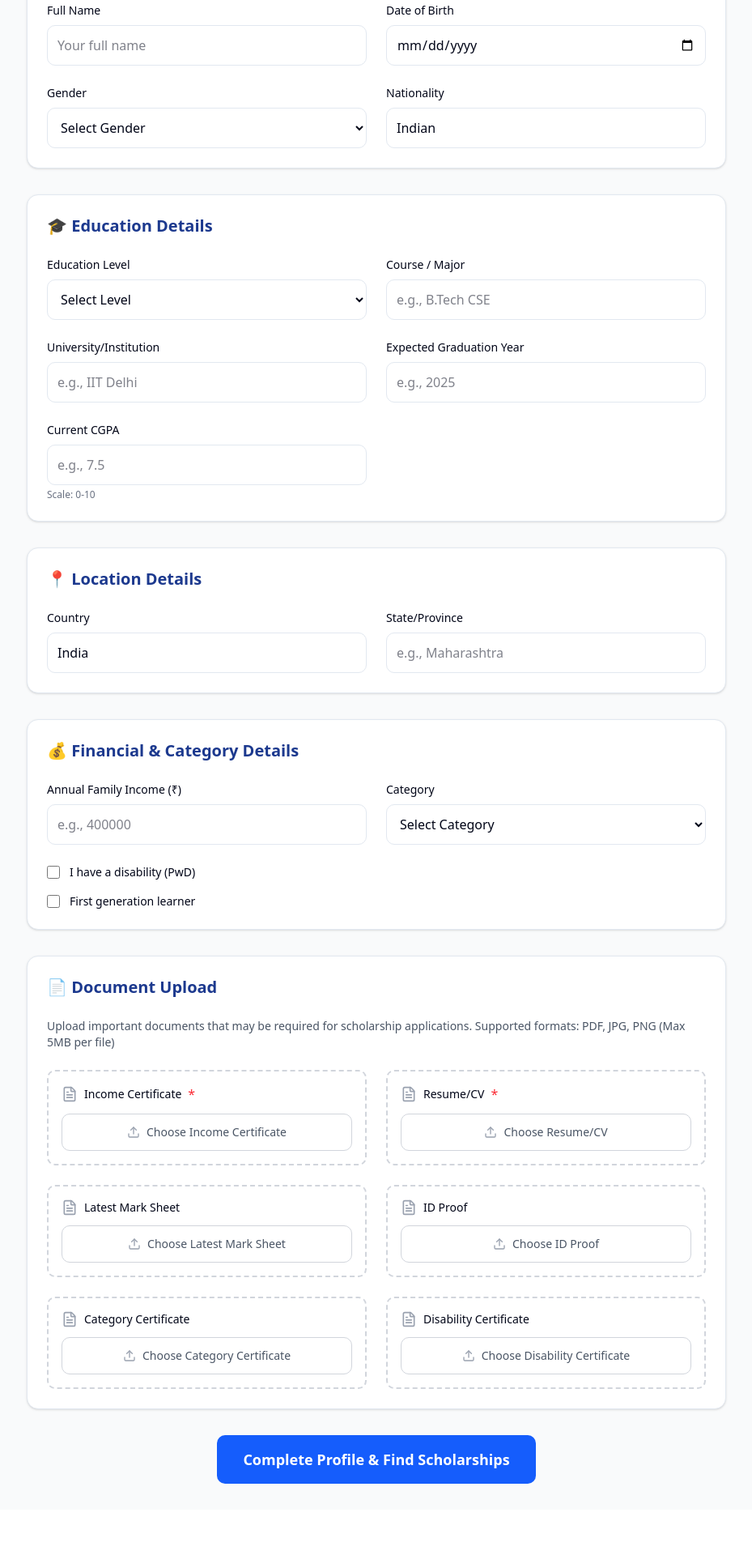
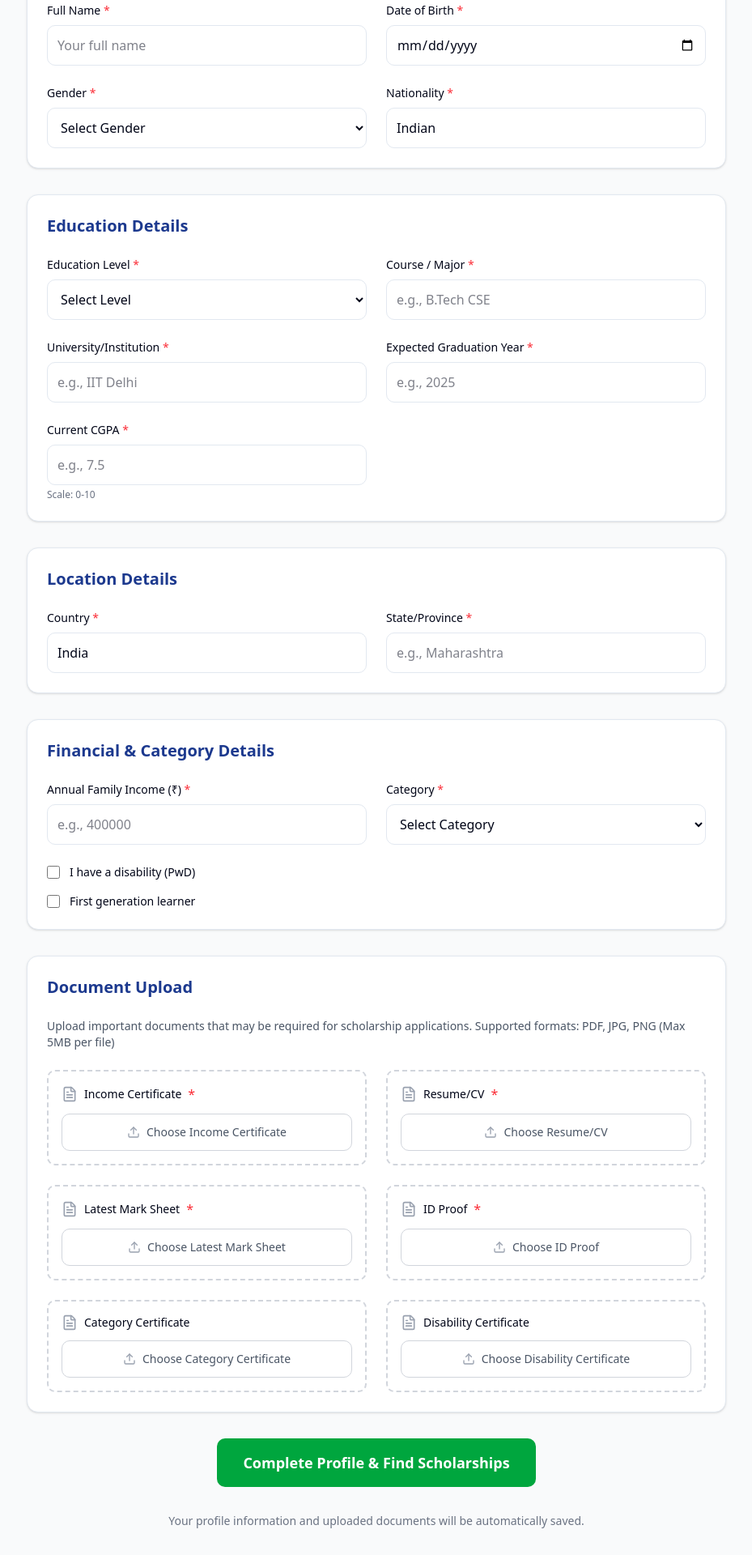
Before and after one commit to GursharenKaur/scholarLogic, a Next.js app: page /onboarding in a window 1280 px wide. Shown: the part 214-2134 px from the top of the page at 81% size, without its empty margins (175-1104 px from the left). Before the commit the page ends 2078 px from the top, so only its background shows below. Built offline with nearby package versions, Linux system fonts and the light colour scheme; no server answers.

Commit message:
onboarding page update2

```diff
--- a/app/onboarding/page.tsx
+++ b/app/onboarding/page.tsx
@@ -5,7 +5,8 @@ import { useRouter } from "next/navigation";
 import { saveUserProfile } from "@/actions/user";
 import { Upload, FileText, AlertCircle, CheckCircle } from "lucide-react";
 
-export default function OnboardingPage() {
+export default function OnboardingPage()
+{
   const router = useRouter();
   const [isSubmitting, setIsSubmitting] = useState(false);
   const [uploadedFiles, setUploadedFiles] = useState<{ [key: string]: File | null }>({});
@@ -45,7 +46,7 @@ export default function OnboardingPage() {
     <div className="min-h-screen bg-gray-50 py-8">
       <div className="max-w-4xl mx-auto px-4">
         <div className="text-center mb-8">
-          <h1 className="text-4xl font-bold text-gray-900 mb-2">Complete Your Profile 🎓</h1>
+          <h1 className="text-4xl font-bold text-gray-900 mb-2">Complete Your Profile</h1>
           <p className="text-lg text-gray-600">
             Help us find the best scholarships tailored just for you
           </p>
@@ -54,11 +55,11 @@ export default function OnboardingPage() {
         <form onSubmit={handleSubmit} className="space-y-8">
           {/* Basic Information Section */}
           <div className="bg-white rounded-xl shadow-sm border p-6">
-            <h2 className="text-xl font-semibold mb-6 text-blue-900">📋 Basic Information</h2>
+            <h2 className="text-xl font-semibold mb-6 text-blue-900">Basic Information</h2>
 
             <div className="grid grid-cols-1 md:grid-cols-2 gap-6">
               <div>
-                <label className="block text-sm font-medium mb-2">Full Name</label>
+                <label className="block text-sm font-medium mb-2">Full Name <span className="text-red-500">*</span></label>
                 <input
                   name="name"
                   type="text"
@@ -69,7 +70,7 @@ export default function OnboardingPage() {
               </div>
 
               <div>
-                <label className="block text-sm font-medium mb-2">Date of Birth</label>
+                <label className="block text-sm font-medium mb-2">Date of Birth <span className="text-red-500">*</span></label>
                 <input
                   name="dateOfBirth"
                   type="date"
@@ -79,7 +80,7 @@ export default function OnboardingPage() {
               </div>
 
               <div>
-                <label className="block text-sm font-medium mb-2">Gender</label>
+                <label className="block text-sm font-medium mb-2">Gender <span className="text-red-500">*</span></label>
                 <select
                   name="gender"
                   className="w-full p-3 border rounded-lg focus:ring-2 focus:ring-blue-500 focus:border-transparent"
@@ -94,7 +95,7 @@ export default function OnboardingPage() {
               </div>
 
               <div>
-                <label className="block text-sm font-medium mb-2">Nationality</label>
+                <label className="block text-sm font-medium mb-2">Nationality <span className="text-red-500">*</span></label>
                 <input
                   name="nationality"
                   type="text"
@@ -109,11 +110,11 @@ export default function OnboardingPage() {
 
           {/* Education Section */}
           <div className="bg-white rounded-xl shadow-sm border p-6">
-            <h2 className="text-xl font-semibold mb-6 text-blue-900">🎓 Education Details</h2>
+            <h2 className="text-xl font-semibold mb-6 text-blue-900">Education Details</h2>
 
             <div className="grid grid-cols-1 md:grid-cols-2 gap-6">
               <div>
-                <label className="block text-sm font-medium mb-2">Education Level</label>
+                <label className="block text-sm font-medium mb-2">Education Level <span className="text-red-500">*</span></label>
                 <select
                   name="educationLevel"
                   className="w-full p-3 border rounded-lg focus:ring-2 focus:ring-blue-500 focus:border-transparent"
@@ -128,7 +129,7 @@ export default function OnboardingPage() {
               </div>
 
               <div>
-                <label className="block text-sm font-medium mb-2">Course / Major</label>
+                <label className="block text-sm font-medium mb-2">Course / Major <span className="text-red-500">*</span></label>
                 <input
                   name="course"
                   type="text"
@@ -139,7 +140,7 @@ export default function OnboardingPage() {
               </div>
 
               <div>
-                <label className="block text-sm font-medium mb-2">University/Institution</label>
+                <label className="block text-sm font-medium mb-2">University/Institution <span className="text-red-500">*</span></label>
                 <input
                   name="university"
                   type="text"
@@ -150,7 +151,7 @@ export default function OnboardingPage() {
               </div>
 
               <div>
-                <label className="block text-sm font-medium mb-2">Expected Graduation Year</label>
+                <label className="block text-sm font-medium mb-2">Expected Graduation Year <span className="text-red-500">*</span></label>
                 <input
                   name="graduationYear"
                   type="number"
@@ -163,7 +164,7 @@ export default function OnboardingPage() {
               </div>
 
               <div>
-                <label className="block text-sm font-medium mb-2">Current CGPA</label>
+                <label className="block text-sm font-medium mb-2">Current CGPA <span className="text-red-500">*</span></label>
                 <input
                   name="cgpa"
                   type="number"
@@ -181,11 +182,11 @@ export default function OnboardingPage() {
 
           {/* Location Section */}
           <div className="bg-white rounded-xl shadow-sm border p-6">
-            <h2 className="text-xl font-semibold mb-6 text-blue-900">📍 Location Details</h2>
+            <h2 className="text-xl font-semibold mb-6 text-blue-900">Location Details</h2>
 
             <div className="grid grid-cols-1 md:grid-cols-2 gap-6">
               <div>
-                <label className="block text-sm font-medium mb-2">Country</label>
+                <label className="block text-sm font-medium mb-2">Country <span className="text-red-500">*</span></label>
                 <input
                   name="country"
                   type="text"
@@ -197,7 +198,7 @@ export default function OnboardingPage() {
               </div>
 
               <div>
-                <label className="block text-sm font-medium mb-2">State/Province</label>
+                <label className="block text-sm font-medium mb-2">State/Province <span className="text-red-500">*</span></label>
                 <input
                   name="state"
                   type="text"
@@ -211,11 +212,11 @@ export default function OnboardingPage() {
 
           {/* Financial & Category Section */}
           <div className="bg-white rounded-xl shadow-sm border p-6">
-            <h2 className="text-xl font-semibold mb-6 text-blue-900">💰 Financial & Category Details</h2>
+            <h2 className="text-xl font-semibold mb-6 text-blue-900">Financial & Category Details</h2>
 
             <div className="grid grid-cols-1 md:grid-cols-2 gap-6">
               <div>
-                <label className="block text-sm font-medium mb-2">Annual Family Income (₹)</label>
+                <label className="block text-sm font-medium mb-2">Annual Family Income (₹) <span className="text-red-500">*</span></label>
                 <input
                   name="income"
                   type="number"
@@ -226,7 +227,7 @@ export default function OnboardingPage() {
               </div>
 
               <div>
-                <label className="block text-sm font-medium mb-2">Category</label>
+                <label className="block text-sm font-medium mb-2">Category <span className="text-red-500">*</span></label>
                 <select
                   name="category"
                   className="w-full p-3 border rounded-lg focus:ring-2 focus:ring-blue-500 focus:border-transparent"
@@ -266,7 +267,7 @@ export default function OnboardingPage() {
 
           {/* Document Upload Section */}
           <div className="bg-white rounded-xl shadow-sm border p-6">
-            <h2 className="text-xl font-semibold mb-6 text-blue-900">📄 Document Upload</h2>
+            <h2 className="text-xl font-semibold mb-6 text-blue-900">Document Upload</h2>
             <p className="text-sm text-gray-600 mb-6">
               Upload important documents that may be required for scholarship applications.
               Supported formats: PDF, JPG, PNG (Max 5MB per file)
@@ -276,8 +277,8 @@ export default function OnboardingPage() {
               {[
                 { type: "income", label: "Income Certificate", required: true },
                 { type: "resume", label: "Resume/CV", required: true },
-                { type: "marksheet", label: "Latest Mark Sheet", required: false },
-                { type: "idproof", label: "ID Proof", required: false },
+                { type: "marksheet", label: "Latest Mark Sheet", required: true },
+                { type: "idproof", label: "ID Proof", required: true },
                 { type: "category", label: "Category Certificate", required: false },
                 { type: "disability", label: "Disability Certificate", required: false },
               ].map((doc) => (
@@ -315,15 +316,21 @@ export default function OnboardingPage() {
             </div>
           </div>
 
-          {/* Submit Button */}
+          {/* Action Button */}
           <div className="flex justify-center">
             <button
               type="submit"
               disabled={isSubmitting}
-              className="px-8 py-4 bg-blue-600 text-white font-semibold rounded-lg hover:bg-blue-700 disabled:bg-gray-400 disabled:cursor-not-allowed transition-colors text-lg"
+              className="px-8 py-4 bg-green-600 text-white font-semibold rounded-lg hover:bg-green-700 disabled:bg-gray-400 disabled:cursor-not-allowed transition-colors text-lg"
             >
-              {isSubmitting ? "Saving Profile..." : "Complete Profile & Find Scholarships"}
+              {isSubmitting ? "Processing..." : "Complete Profile & Find Scholarships"}
             </button>
+          </div>
+
+          <div className="text-center mt-4">
+            <p className="text-sm text-gray-500">
+              Your profile information and uploaded documents will be automatically saved.
+            </p>
           </div>
         </form>
       </div>
```
